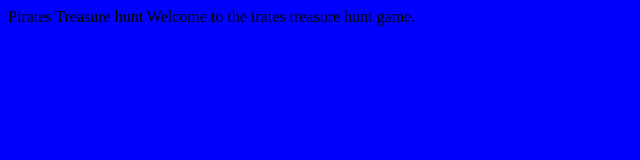
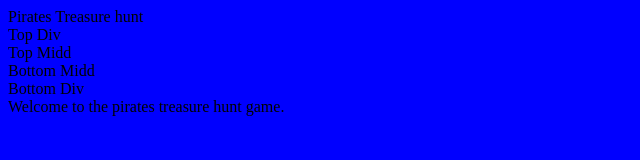
Before and after one commit to LaaB/teachmemaths, a plain HTML site: page index.html in a window 1280 px wide. Shown: the whole page, without its empty margins (0-640 px from the left). Drawn offline with Linux system fonts and the light colour scheme.

Commit message:
Small Changes

```diff
--- a/index.html
+++ b/index.html
@@ -3,5 +3,20 @@
 <link rel="stylesheet" type="text/css" href="stylesheet.css">
 <head>Pirates Treasure hunt</html>
 <body>
-Welcome to the irates treasure hunt game.
+<div id="top">
+Top Div
+</div>
+<div id="top-middle">
+Top Midd
+</div>
+
+<div id="bottom-middle">
+Bottom Midd
+</div>
+
+<div id="bottom">
+Bottom Div
+</div>
+
+Welcome to the pirates treasure hunt game.
 </body>
```
Also changed, not shown: Images/Pirate.png (added), Images/School Logo.png (added), stylesheet.css (line endings or trailing spaces).
